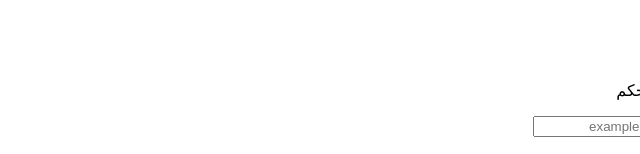
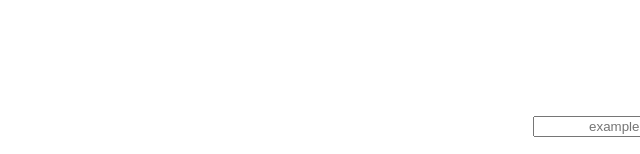
Before and after one commit to lobirnouu/Market-pro, a React (Vite) app: page /login in a window 1280 px wide. Shown: the top 154 px of the page, without its empty margins (640-1280 px from the left). Built offline with nearby package versions, Linux system fonts and the light colour scheme.

Commit message:
Update login prompt text for clarity

```diff
--- a/src/Login.jsx
+++ b/src/Login.jsx
@@ -16,9 +16,8 @@ export default function Login() {
       <div className="bg-gray-900 border border-gray-800 rounded-2xl p-8 w-full max-w-sm">
         <div className="text-center mb-8">
           <h1 className="text-2xl font-bold text-indigo-400">ماركت برو</h1>
-          <p className="text-gray-400 text-sm mt-2">تسجيل الدخول إلى لوحة التحكم</p>
+          <p className="text-gray-400 text-sm mt-2">تسجيل الدخول</p>
         </div>
-
         <div className="space-y-4">
           <div>
             <label className="text-sm text-gray-400 block mb-1">البريد الإلكتروني</label>
@@ -30,7 +29,6 @@ export default function Login() {
               className="w-full bg-gray-800 border border-gray-700 rounded-lg px-4 py-2 text-sm outline-none focus:border-indigo-500"
             />
           </div>
-
           <div>
             <label className="text-sm text-gray-400 block mb-1">كلمة المرور</label>
             <div className="relative">
@@ -49,14 +47,12 @@ export default function Login() {
               </button>
             </div>
           </div>
-
           <button
             onClick={handleLogin}
             className="w-full bg-indigo-600 hover:bg-indigo-700 text-white rounded-lg py-2 text-sm font-semibold transition"
           >
             تسجيل الدخول
           </button>
-
           <button
             onClick={() => navigate("/")}
             className="w-full text-gray-400 hover:text-white text-sm transition"
```
